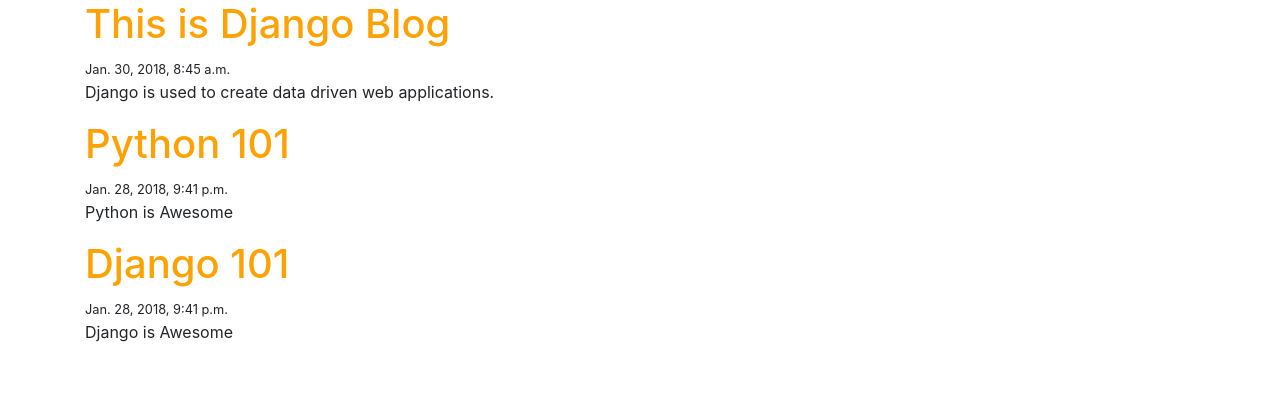
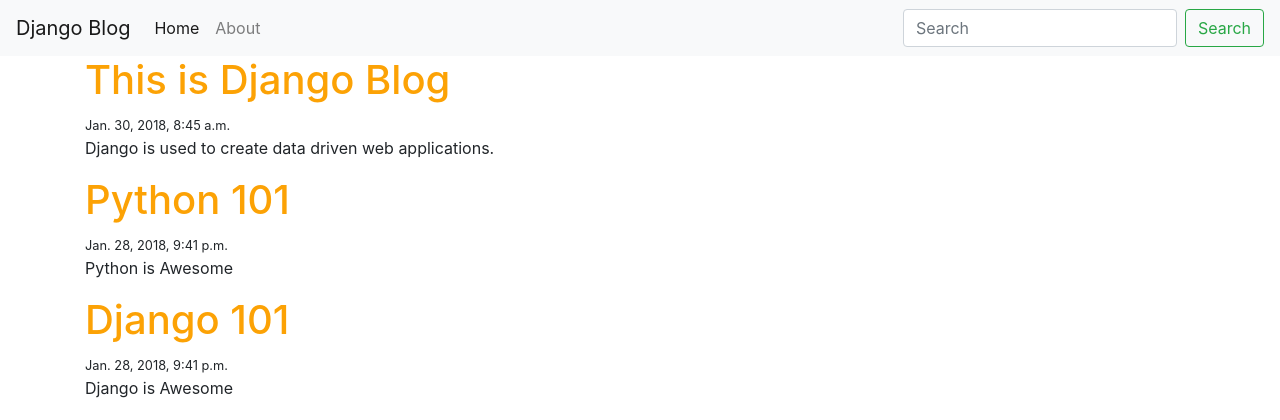
Before and after one commit to girisagar46/DjangoTrainingClass, a Django app: page / in a window 1280 px wide. Shown: the top 420 px of the page. Run offline with Django 3.2, Linux system fonts and the light colour scheme; data comes from the database, SQL or seed files in the repository; both versions use the stored data as it was after the commit; some libraries are stand-ins or nearby versions.

Commit message:
Class Based View

```diff
--- a/Week_2/DjangoBlog/blog/templates/blog/base.html
+++ b/Week_2/DjangoBlog/blog/templates/blog/base.html
@@ -11,6 +11,7 @@
     {% include 'blog/snippets/css.html' %}
 </head>
 <body>
+{% include 'blog/snippets/nav.html' %}
 {% block body %}
 
 {% endblock body %}
--- /dev/null
+++ b/Week_2/DjangoBlog/blog/templates/blog/snippets/nav.html
@@ -0,0 +1,21 @@
+<nav class="navbar navbar-expand-lg navbar-light bg-light">
+  <a class="navbar-brand" href="#">Django Blog</a>
+  <button class="navbar-toggler" type="button" data-toggle="collapse" data-target="#navbarSupportedContent" aria-controls="navbarSupportedContent" aria-expanded="false" aria-label="Toggle navigation">
+    <span class="navbar-toggler-icon"></span>
+  </button>
+
+  <div class="collapse navbar-collapse" id="navbarSupportedContent">
+    <ul class="navbar-nav mr-auto">
+      <li class="nav-item active">
+        <a class="nav-link" href="#">Home <span class="sr-only">(current)</span></a>
+      </li>
+      <li class="nav-item">
+        <a class="nav-link" href="#">About</a>
+      </li>
+    </ul>
+    <form class="form-inline my-2 my-lg-0">
+      <input class="form-control mr-sm-2" type="text" placeholder="Search" aria-label="Search">
+      <button class="btn btn-outline-success my-2 my-sm-0" type="submit">Search</button>
+    </form>
+  </div>
+</nav>
--- a/Week_2/DjangoBlog/blog/urls.py
+++ b/Week_2/DjangoBlog/blog/urls.py
@@ -1,7 +1,8 @@
 from django.conf.urls import url
 
-from .views import post_list
+from .views import post_list, PostListView
 
 urlpatterns = [
-    url(r'^$', post_list, name='post_list'),
+    url(r'^$', PostListView.as_view(), name='post_list'),
+	#url(r'^$', post_list, name='post_list'),
 ]
--- a/Week_2/DjangoBlog/blog/views.py
+++ b/Week_2/DjangoBlog/blog/views.py
@@ -1,5 +1,6 @@
 from django.shortcuts import render
 from .models import Blog
+from django.views import View
 
 
 def post_list(request):
@@ -8,3 +9,9 @@
         "blogs": blogs
     }
     return render(request, "blog/post.html", context=ctx)
+
+class PostListView(View):
+	def get(self, request, *args, **kwargs):
+		blogs = Blog.objects.order_by('-created_date')
+		ctx = { "blogs": blogs }
+		return render(request, "blog/post.html", context=ctx)
```
Also changed, not shown: Week_2/DjangoBlog/blog/migrations/0003_auto_20180130_1848.py (added), Week_2/DjangoBlog/db.sqlite3.
